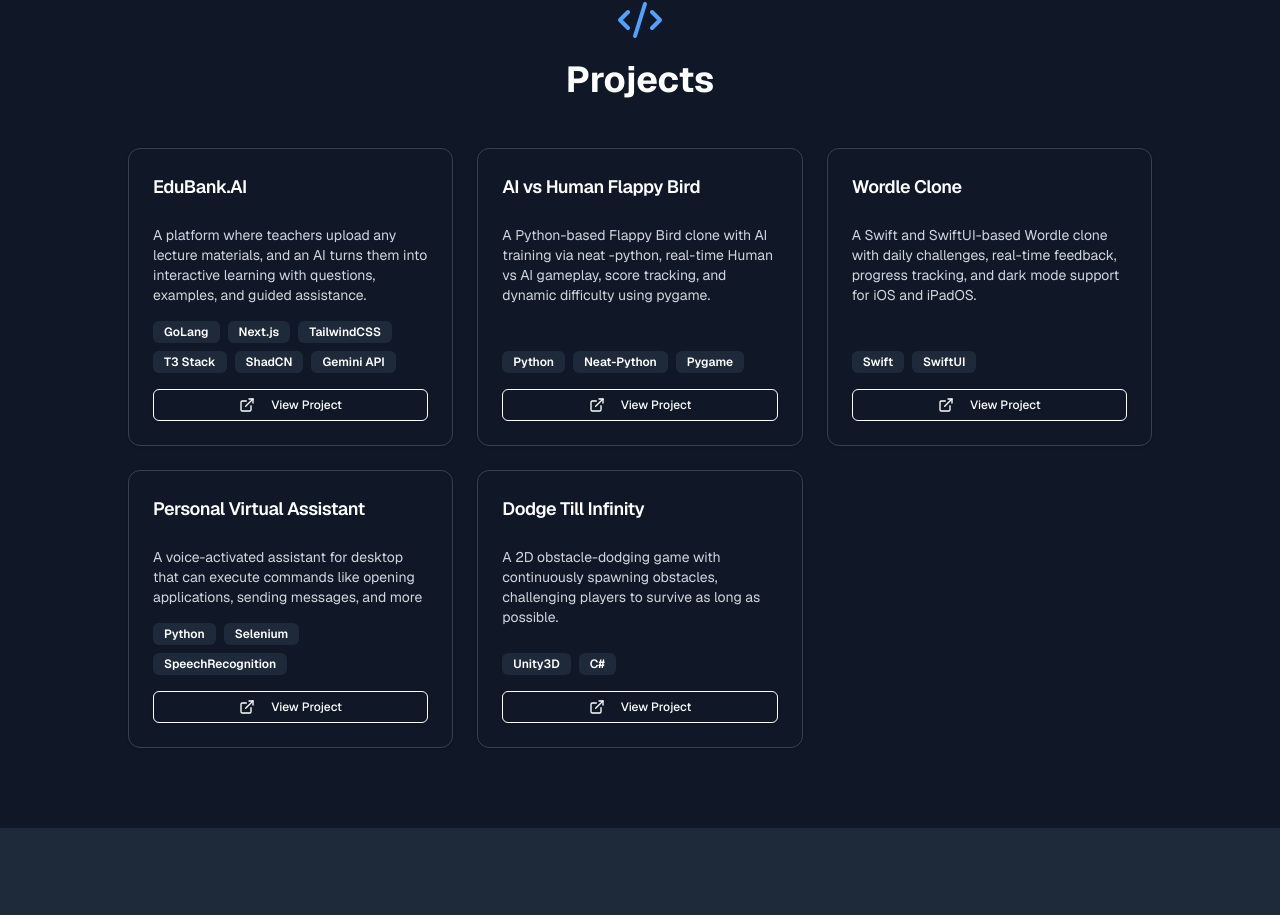
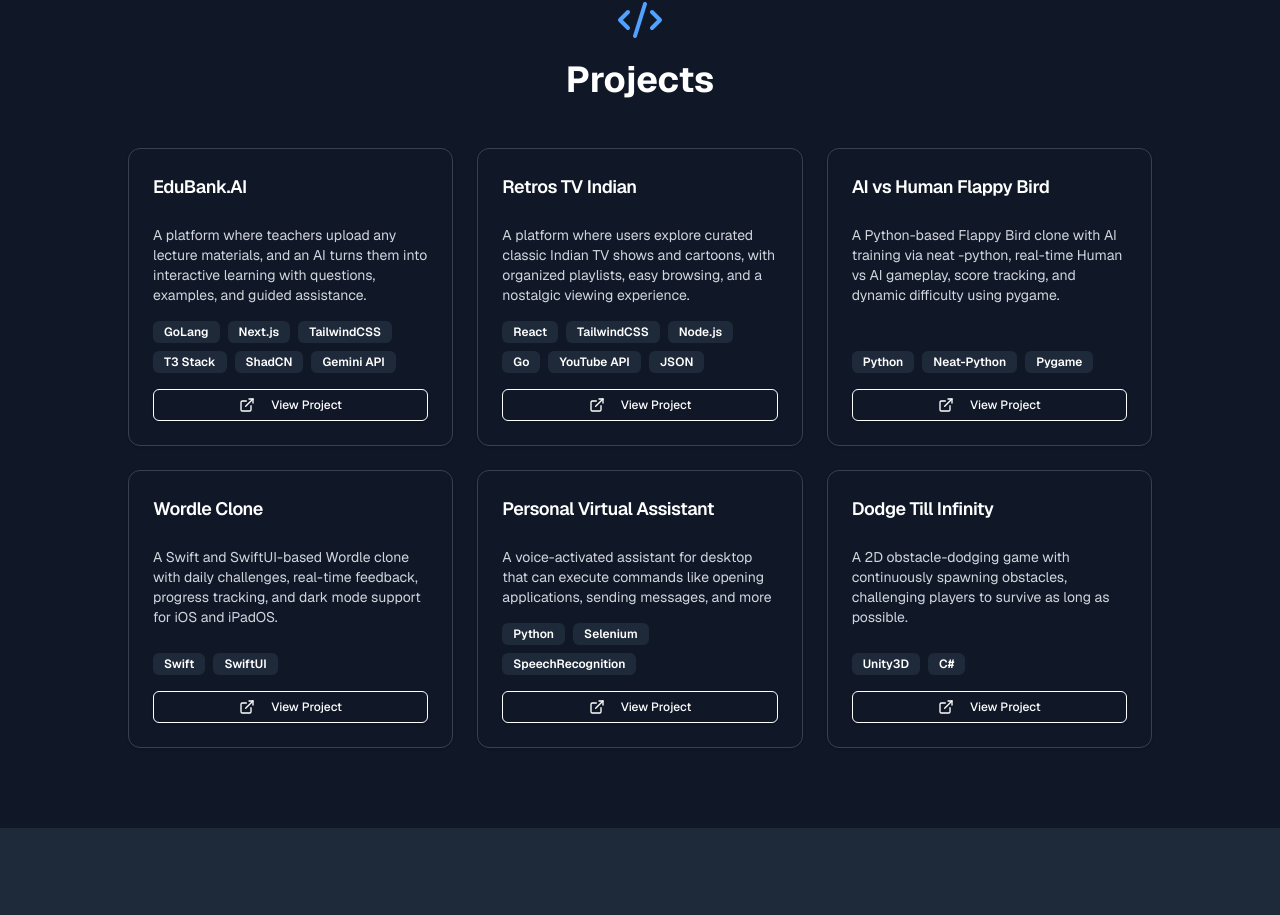
Before and after one commit to lakshya7900/lakshya7900.github.io, a Next.js app: page / in a window 1280 px wide. Shown: the part 2991-3906 px from the top of the page. Built offline with nearby package versions, Linux system fonts and the light colour scheme.

Commit message:
Upadtes Projects and added ascrollbar to the projects section in the terminal

```diff
--- a/src/components/sections/projects.tsx
+++ b/src/components/sections/projects.tsx
@@ -36,6 +36,22 @@ const projects: Project[] = [
   },
   {
     id: "2",
+    name: "Retro TV India",
+    description: "A platform where users explore curated classic Indian TV shows and cartoons with organized playlists and easy browsing.",
+    longDescription: "RetroTVIndia is a web platform dedicated to preserving and showcasing classic Indian TV shows and cartoons. Users can browse curated playlists, watch nostalgic content directly from YouTube, and enjoy a responsive and user-friendly interface. The project emphasizes ease of navigation, organized content management, and a nostalgic viewing experience, combining modern frontend technologies with backend APIs for seamless video integration.",
+    technologies: ["React", "TailwindCSS", "Node.js", "Go", "YouTube API", "JSON"],
+    status: "in-progress",
+    githubUrl: "https://github.com/RetroTVIndia",
+    features: [
+        "Curated playlists of classic Indian TV shows and cartoons",
+        "Seamless video integration using YouTube APIs",
+        "Responsive, modern, and user-friendly frontend",
+        "Organized content management via JSON files",
+        "Supports nostalgic browsing experience across devices"
+    ]
+  },
+  {
+    id: "3",
     name: "Personal Virtual Assistant",
     description: "Voice-controlled task automation using Python and SpeechRecognition API",
     longDescription: "A desktop-based voice-activated assistant built in Python that can execute everyday tasks such as opening applications, managing files, sending messages, and performing searches. I designed it with modular architecture and integrated APIs for speech recognition and task automation. The project focuses on enhancing productivity through natural language interaction and real-time command execution.",
@@ -51,7 +67,7 @@ const projects: Project[] = [
     ]
   },
   {
-    id: "3",
+    id: "4",
     name: "Dodge Till Infinity",
     description: "2D arcade survival gameplay with endless, dynamic obstacle spawning",
     longDescription: "A fast-paced 2D survival game built in Unity using C#. Players dodge endless waves of obstacles while the game dynamically adjusts difficulty. I developed core mechanics, physics-based collision handling, and smooth UI transitions to deliver an addictive gameplay experience with increasing challenges and replay value.",
@@ -67,7 +83,7 @@ const projects: Project[] = [
     ]
   },
   {
-    id: "4",
+    id: "5",
     name: "Wordle Clone",
     description: "Full-featured iOS Wordle game built with Swift and SwiftUI",
     longDescription: "An iOS adaptation of the viral game Wordle, developed using Swift and SwiftUI. It includes daily challenges, progress tracking, dark mode, and smooth animations. I focused on delivering an elegant, native iOS experience with responsive design and local data persistence for user stats.",
@@ -83,7 +99,7 @@ const projects: Project[] = [
     ]
   },
   {
-    id: "5",
+    id: "6",
     name: "AI vs Human Flappy Bird",
     description: "Flappy Bird clone where AI agents compete against human players",
     longDescription: "A Python-based remake of the classic Flappy Bird game where human players compete against an AI trained using the NEAT algorithm. I implemented the machine learning logic to evolve AI agents over multiple generations, enabling them to adapt and outperform human players. The project highlights the fundamentals of neuroevolution and game-based reinforcement learning.",
@@ -99,7 +115,7 @@ const projects: Project[] = [
     ]
   },
   {
-    id: "6",
+    id: "7",
     name: "Motion Detection",
     description: "Real-time motion tracking using OpenCV and Python",
     longDescription: "A Python-based security application that uses computer vision to detect movement through a webcam feed. When motion is detected, it triggers an alarm and records evidence. I used OpenCV to process frames in real-time and implemented efficient algorithms to minimize false positives, making it suitable for basic home or office security setups.",
@@ -115,7 +131,7 @@ const projects: Project[] = [
     ]
   },
   {
-    id: "7",
+    id: "8",
     name: "Hand Gesture Recognition",
     description: "Detects and classifies hand gestures in real time using computer vision",
     longDescription: "An interactive computer vision project that identifies and interprets hand gestures like thumbs up, thumbs down, and the OK sign in real time. Using Python and OpenCV, I trained the system to recognize gestures and provide instant on-screen feedback. It demonstrates how human-computer interaction can be made intuitive without traditional input devices.",
@@ -218,7 +234,7 @@ export function ProjectsSection({ theme = "dark" }: ProjectsSectionProps) {
                 ? "bg-gray-900/50 border-green-400/30"
                 : "bg-white border-green-600/30"
             }`}>
-            <div className="space-y-2 sm:space-y-3 ">
+            <div className={`space-y-2 sm:space-y-3 h-[700px] overflow-y-scroll ${theme === "dark" ? "scrollbar-dark" : "scrollbar-light"}`}>
               {filteredProjects.length === 0 ? (
                 <div className={`text-center py-10 font-mono text-sm ${
                   theme === "dark" ? "text-green-400" : "text-green-600"
@@ -253,11 +269,11 @@ export function ProjectsSection({ theme = "dark" }: ProjectsSectionProps) {
                     </Badge>
                   </div>
 
-                  <p className={`text-xs sm:text-sm font-mono mb-2 sm:mb-3 break-words text-wrap ${ theme === "dark" ? "text-gray-300" : "text-gray-500" }`}>
+                  <p className={`text-xs sm:text-sm w-full text-left font-mono mb-2 sm:mb-3 break-words text-wrap ${ theme === "dark" ? "text-gray-300" : "text-gray-500" }`}>
                     {project.description}
                   </p>
 
-                  <div className="flex flex-wrap gap-1 text-wrap">
+                  <div className="flex flex-wrap gap-1 text-wrap w-full">
                     {project.technologies.slice(0, 3).map((tech) => (
                       <Badge
                         key={tech}
--- a/src/pages/index.tsx
+++ b/src/pages/index.tsx
@@ -105,6 +105,12 @@ export default function Home() {
       description: "A platform where teachers upload any lecture materials, and an AI turns them into interactive learning with questions, examples, and guided assistance.",
       tech: ["GoLang", "Next.js", "TailwindCSS", "T3 Stack", "ShadCN", "Gemini API"],
       link: "https://github.com/EduBank-AI",
+    },
+    {
+      title: "Retros TV Indian",
+      description: "A platform where users explore curated classic Indian TV shows and cartoons, with organized playlists, easy browsing, and a nostalgic viewing experience.",
+      tech: ["React", "TailwindCSS", "Node.js", "Go", "YouTube API", "JSON"],
+      link: "https://github.com/RetroTVIndia",
     },
     {
       title: "AI vs Human Flappy Bird",
--- a/src/styles/globals.css
+++ b/src/styles/globals.css
@@ -201,3 +201,26 @@ html {
 [data-theme="light"] .terminal-toast [data-progress] {
   background: #16a34a !important;
 }
+
+/* .mostly-customized-scrollbar::-webkit-scrollbar {
+  width: 5px;
+  height: 8px;
+  background-color: #aaaaaa;
+} */
+.scrollbar-dark::-webkit-scrollbar {
+  width: 3px;
+}
+
+.scrollbar-dark::-webkit-scrollbar-thumb {
+  background-color: rgba(34,197,94,0.5); /* green thumb */
+  border-radius: 4px;
+}
+
+.scrollbar-light::-webkit-scrollbar-thumb {
+  background-color: rgba(10, 151, 64, 0.724);
+  border-radius: 4px;
+}
+
+.scrollbar-light::-webkit-scrollbar {
+  width: 3px;
+}
```
